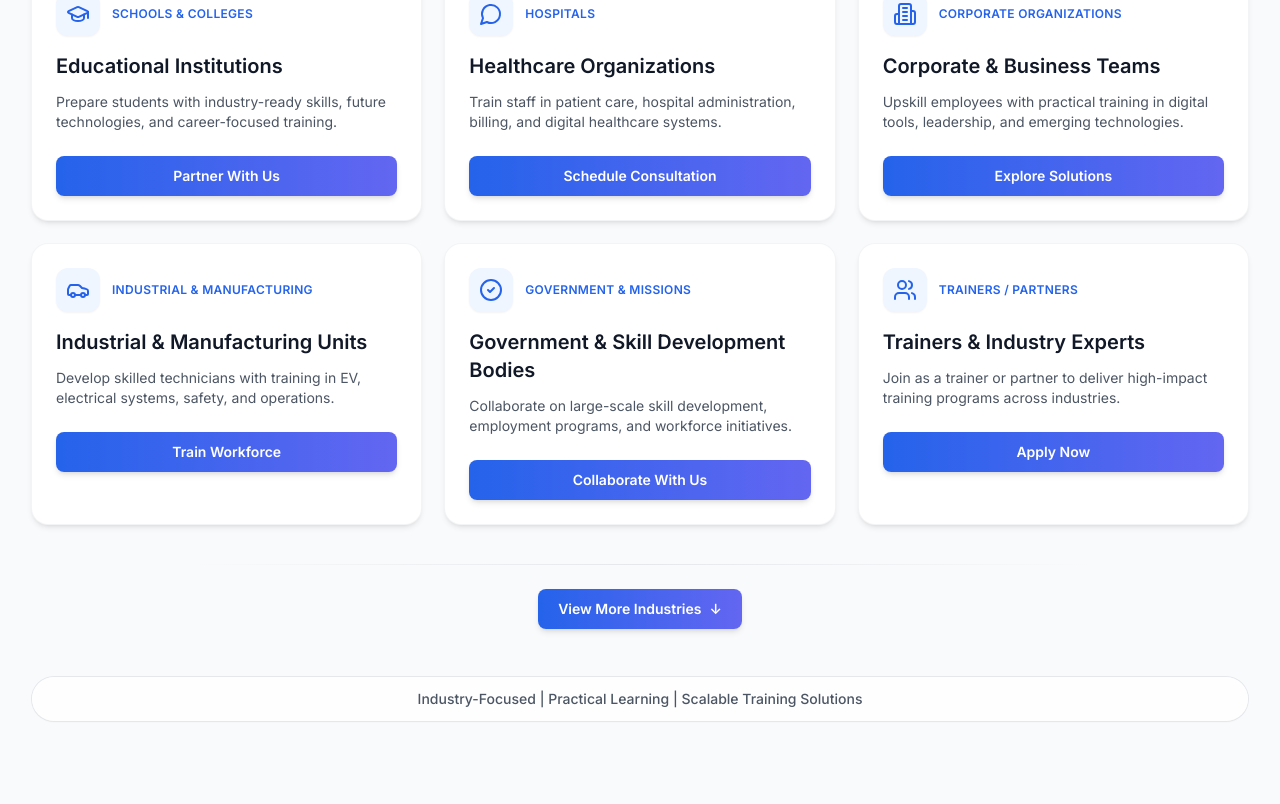
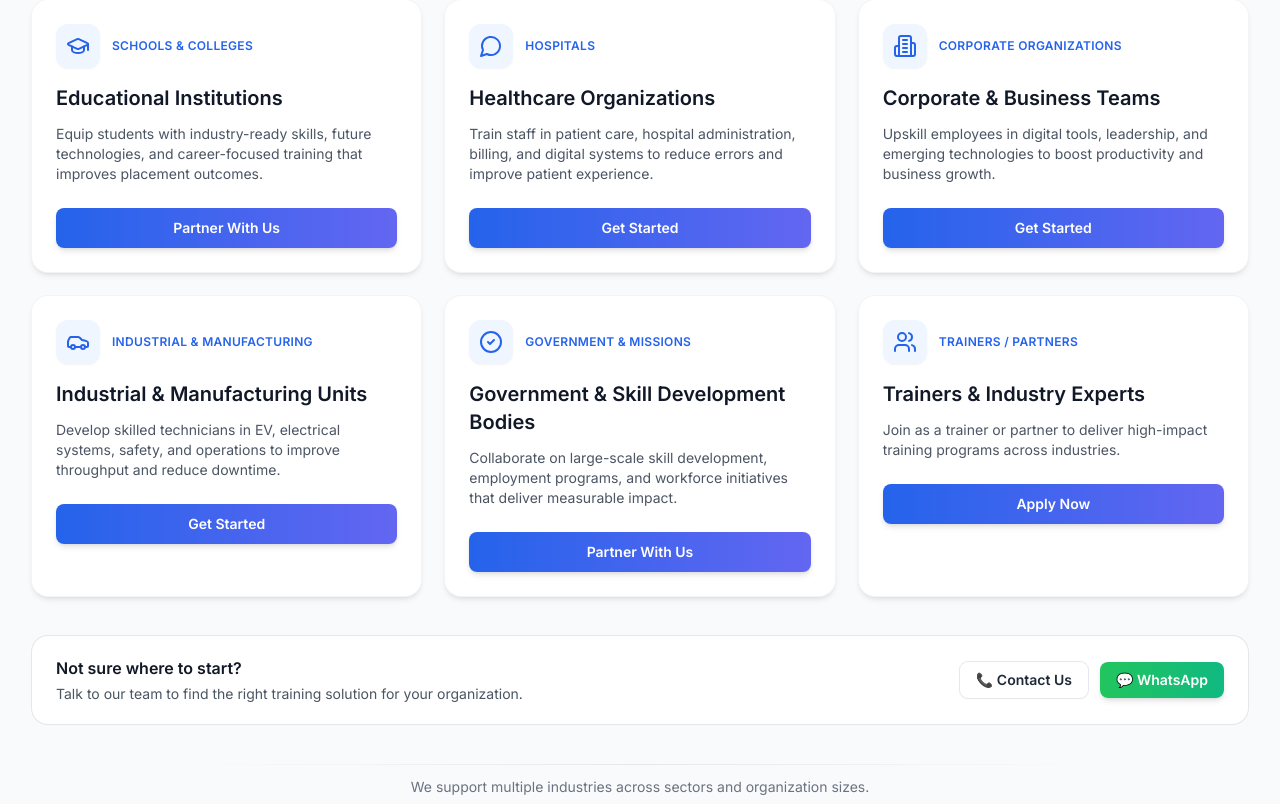
Before and after one commit to assetrazsolutions-hue/bossacademy, a Next.js app: page / in a window 1280 px wide. Shown: the part 1116-1920 px from the top of the page. Built offline with nearby package versions, Linux system fonts and the light colour scheme.

Commit message:
Refine industry partnerships copy and CTAs for conversion
Made-with: Cursor

```diff
--- a/components/InstitutionalPartnership.tsx
+++ b/components/InstitutionalPartnership.tsx
@@ -28,7 +28,7 @@ const primaryCards: Card[] = [
     title: 'Educational Institutions',
     label: 'Schools & Colleges',
     description:
-      'Prepare students with industry-ready skills, future technologies, and career-focused training.',
+      'Equip students with industry-ready skills, future technologies, and career-focused training that improves placement outcomes.',
     cta: 'Partner With Us',
     icon: GraduationCap,
   },
@@ -37,8 +37,8 @@ const primaryCards: Card[] = [
     title: 'Healthcare Organizations',
     label: 'Hospitals',
     description:
-      'Train staff in patient care, hospital administration, billing, and digital healthcare systems.',
-    cta: 'Schedule Consultation',
+      'Train staff in patient care, hospital administration, billing, and digital systems to reduce errors and improve patient experience.',
+    cta: 'Get Started',
     icon: MessageCircle,
   },
   {
@@ -46,8 +46,8 @@ const primaryCards: Card[] = [
     title: 'Corporate & Business Teams',
     label: 'Corporate Organizations',
     description:
-      'Upskill employees with practical training in digital tools, leadership, and emerging technologies.',
-    cta: 'Explore Solutions',
+      'Upskill employees in digital tools, leadership, and emerging technologies to boost productivity and business growth.',
+    cta: 'Get Started',
     icon: Building2,
   },
   {
@@ -55,8 +55,8 @@ const primaryCards: Card[] = [
     title: 'Industrial & Manufacturing Units',
     label: 'Industrial & Manufacturing',
     description:
-      'Develop skilled technicians with training in EV, electrical systems, safety, and operations.',
-    cta: 'Train Workforce',
+      'Develop skilled technicians in EV, electrical systems, safety, and operations to improve throughput and reduce downtime.',
+    cta: 'Get Started',
     icon: Car,
   },
   {
@@ -64,8 +64,8 @@ const primaryCards: Card[] = [
     title: 'Government & Skill Development Bodies',
     label: 'Government & Missions',
     description:
-      'Collaborate on large-scale skill development, employment programs, and workforce initiatives.',
-    cta: 'Collaborate With Us',
+      'Collaborate on large-scale skill development, employment programs, and workforce initiatives that deliver measurable impact.',
+    cta: 'Partner With Us',
     icon: CheckCircle2,
   },
   {
@@ -85,8 +85,8 @@ const moreCards: Card[] = [
     title: 'Startups & SMEs',
     label: 'Startups & Small Businesses',
     description:
-      'Support lean teams with practical training that accelerates product delivery and market readiness.',
-    cta: 'Support My Startup',
+      'Support lean teams with practical training that accelerates product delivery, customer acquisition, and market readiness.',
+    cta: 'Get Started',
     icon: Lightbulb,
   },
   {
@@ -94,8 +94,8 @@ const moreCards: Card[] = [
     title: 'IT & Technology Companies',
     label: 'IT & Tech',
     description:
-      'Build strong engineering and operations teams with upskilling in emerging technologies and tools.',
-    cta: 'Plan Tech Upskilling',
+      'Build strong engineering and operations teams with upskilling in modern stacks, tools, and delivery practices.',
+    cta: 'Get Started',
     icon: CircuitBoard,
   },
   {
@@ -103,8 +103,8 @@ const moreCards: Card[] = [
     title: 'EV & Automotive Sector',
     label: 'EV & Automotive',
     description:
-      'Create EV-ready technicians and engineers through hands-on training in EV systems and diagnostics.',
-    cta: 'Build EV Capability',
+      'Create EV-ready technicians and engineers through hands-on training in EV systems and diagnostics that improves service quality.',
+    cta: 'Get Started',
     icon: Car,
   },
   {
@@ -112,8 +112,8 @@ const moreCards: Card[] = [
     title: 'NGOs & Social Organizations',
     label: 'NGOs & Impact Orgs',
     description:
-      'Partner on community-focused skilling, employability, and livelihood development programs.',
-    cta: 'Co-Create Programs',
+      'Partner on community-focused skilling, employability, and livelihood programs that increase long-term impact.',
+    cta: 'Partner With Us',
     icon: CheckCircle2,
   },
 ]
@@ -149,6 +149,9 @@ export default function IndustryPartnershipsSection() {
           viewport={{ once: true, margin: '-80px' }}
           transition={{ duration: 0.6, ease: 'easeOut' }}
         >
+          <p className="mb-3 text-xs font-semibold uppercase tracking-[0.18em] text-blue-600 sm:text-sm">
+            Flexible training for modern organizations
+          </p>
           <h2 className="text-3xl font-bold tracking-tight text-gray-900 sm:text-4xl lg:text-5xl">
             Industry Partnerships That Deliver Real Results
           </h2>
@@ -170,16 +173,53 @@ export default function IndustryPartnershipsSection() {
           ))}
         </motion.div>
 
+        {/* Micro-conversion strip */}
+        <motion.div
+          className="mt-10 rounded-2xl bg-white px-4 py-5 text-center shadow-sm ring-1 ring-gray-200 sm:px-6 md:flex md:items-center md:justify-between md:text-left"
+          initial={{ opacity: 0, y: 10 }}
+          whileInView={{ opacity: 1, y: 0 }}
+          viewport={{ once: true, margin: '-60px' }}
+          transition={{ duration: 0.5, ease: 'easeOut' }}
+        >
+          <div>
+            <p className="text-sm font-semibold text-gray-900 sm:text-base">
+              Not sure where to start?
+            </p>
+            <p className="mt-1 text-xs text-gray-600 sm:text-sm">
+              Talk to our team to find the right training solution for your organization.
+            </p>
+          </div>
+          <div className="mt-4 flex justify-center gap-3 md:mt-0 md:justify-end">
+            <a
+              href="/contact"
+              className="inline-flex items-center justify-center rounded-lg bg-white px-4 py-2 text-xs font-semibold text-gray-800 shadow-sm ring-1 ring-gray-200 transition-colors duration-200 hover:bg-gray-50 sm:text-sm"
+            >
+              📞 Contact Us
+            </a>
+            <a
+              href="https://wa.me/919916800685"
+              target="_blank"
+              rel="noopener noreferrer"
+              className="inline-flex items-center justify-center rounded-lg bg-gradient-to-r from-green-500 to-emerald-500 px-4 py-2 text-xs font-semibold text-white shadow-md transition-colors duration-200 hover:from-green-600 hover:to-emerald-600 sm:text-sm"
+            >
+              💬 WhatsApp
+            </a>
+          </div>
+        </motion.div>
+
         {/* Divider + expand button */}
         <div className="mt-10 flex flex-col items-center">
           <div className="h-px w-full max-w-4xl bg-gradient-to-r from-transparent via-gray-200 to-transparent" />
+          <p className="mt-3 text-xs text-gray-500 sm:text-sm">
+            We support multiple industries across sectors and organization sizes.
+          </p>
           <button
             type="button"
             onClick={() => setShowMore((prev) => !prev)}
             className="mt-6 inline-flex items-center gap-2 rounded-lg bg-gradient-to-r from-blue-600 to-indigo-500 px-5 py-2.5 text-sm font-semibold text-white shadow-md transition-colors duration-200 hover:from-blue-700 hover:to-indigo-600 focus-visible:outline-none focus-visible:ring-2 focus-visible:ring-indigo-500 focus-visible:ring-offset-2"
           >
-            {showMore ? 'Hide Additional Industries' : 'View More Industries'}
-            <span className={`transition-transform ${showMore ? 'rotate-180' : ''}`}>↓</span>
+            {showMore ? 'Show Less' : 'Explore More Industries'}
+            <span className={`transition-transform ${showMore ? 'rotate-180' : ''}`}>{showMore ? '↑' : '↓'}</span>
           </button>
         </div>
 
@@ -255,7 +295,7 @@ function Card({ card }: { card: Card }) {
           <motion.button
             whileHover={{ scale: 1.03, boxShadow: '0 10px 25px rgba(37,99,235,0.35)' }}
             whileTap={{ scale: 0.97 }}
-            className="inline-flex w-full items-center justify-center rounded-lg bg-gradient-to-r from-blue-600 to-indigo-500 px-4 py-2.5 text-sm font-semibold text-white shadow-md transition-colors duration-200 hover:from-blue-700 hover:to-indigo-600 focus-visible:outline-none focus-visible:ring-2 focus-visible:ring-indigo-500 focus-visible:ring-offset-2"
+            className="inline-flex w-full items-center justify-center rounded-lg bg-gradient-to-r from-blue-600 to-indigo-500 px-4 py-2.5 text-sm font-semibold text-white shadow-md ring-1 ring-transparent transition-all duration-200 hover:from-blue-700 hover:to-indigo-600 hover:ring-blue-300 focus-visible:outline-none focus-visible:ring-2 focus-visible:ring-indigo-500 focus-visible:ring-offset-2"
           >
             {card.cta}
           </motion.button>
```
